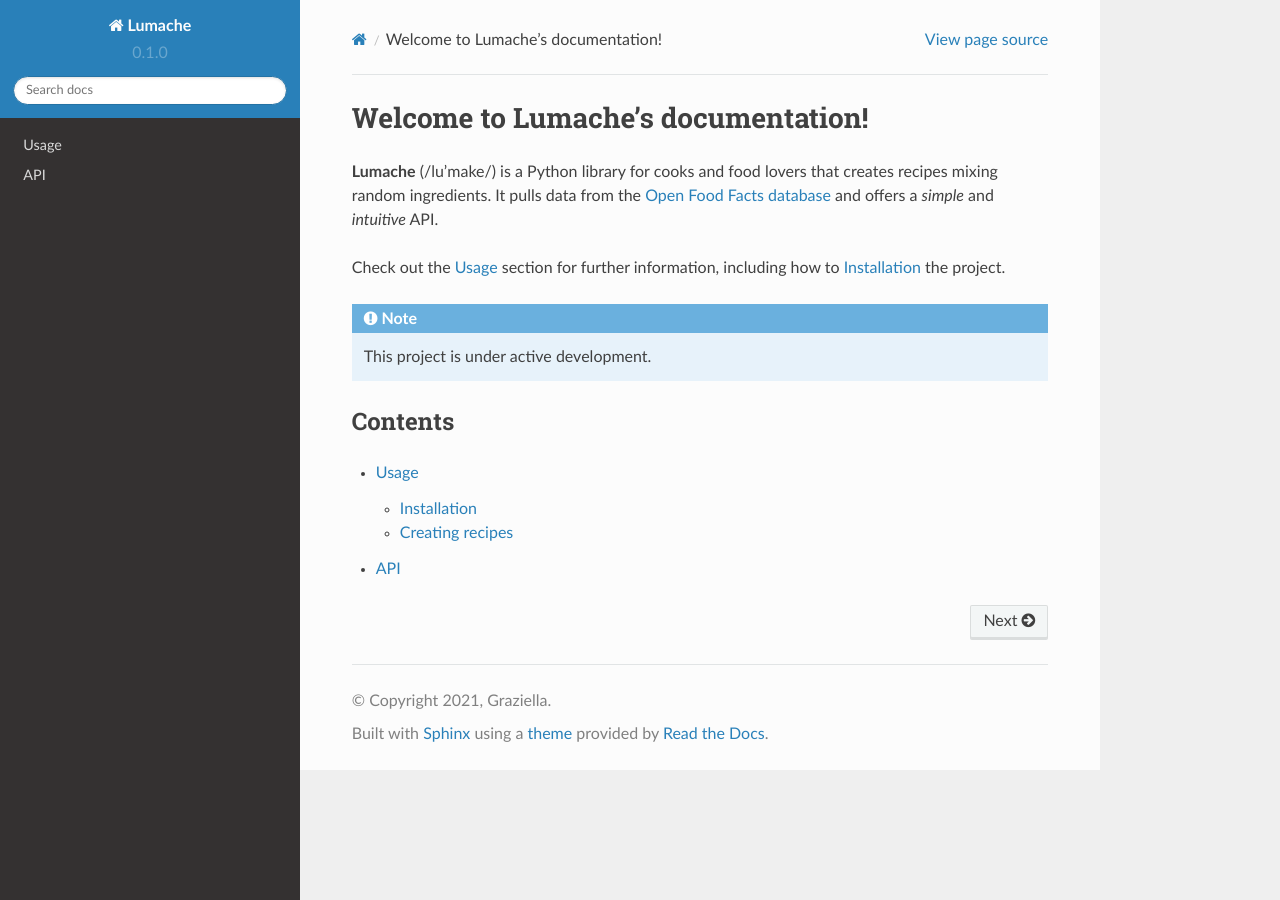
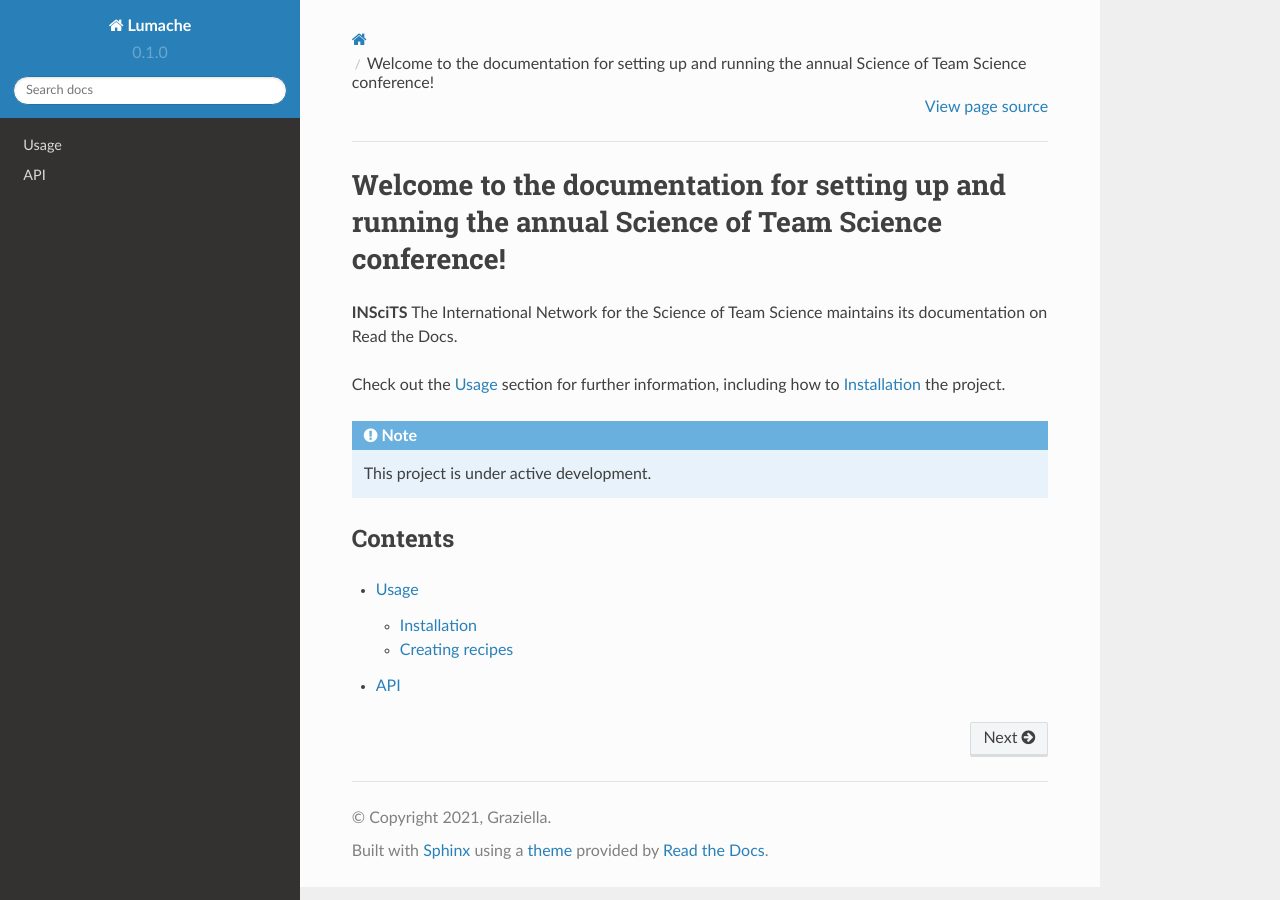
Before and after one commit to wclenhardt/scits_conf_docs, a Sphinx documentation site: the page built from docs/source/index.rst, in a window 1280 px wide. Built offline with Sphinx 7.4.7 and the Read the Docs theme 2.0.0, drawn with Linux system fonts in a browser that asks for light colours.

Commit message:
Begin customizing for SciTS Conference docs

```diff
--- a/docs/source/index.rst
+++ b/docs/source/index.rst
@@ -1,10 +1,7 @@
-Welcome to Lumache's documentation!
+Welcome to the documentation for setting up and running the annual Science of Team Science conference!
 ===================================
 
-**Lumache** (/lu'make/) is a Python library for cooks and food lovers
-that creates recipes mixing random ingredients.
-It pulls data from the `Open Food Facts database <https://world.openfoodfacts.org/>`_
-and offers a *simple* and *intuitive* API.
+**INSciTS** The International Network for the Science of Team Science maintains its documentation on Read the Docs.
 
 Check out the :doc:`usage` section for further information, including
 how to :ref:`installation` the project.
```
